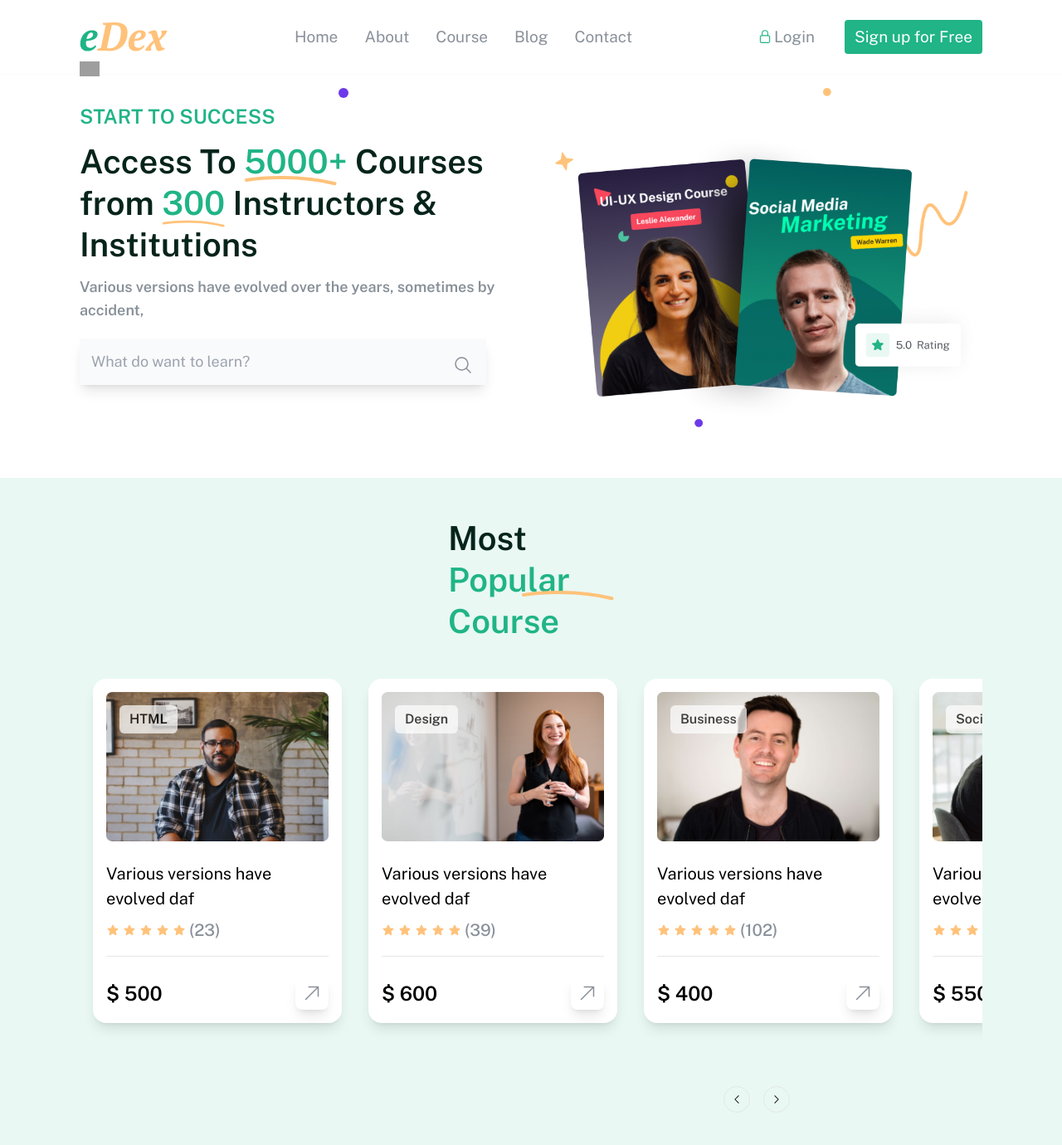
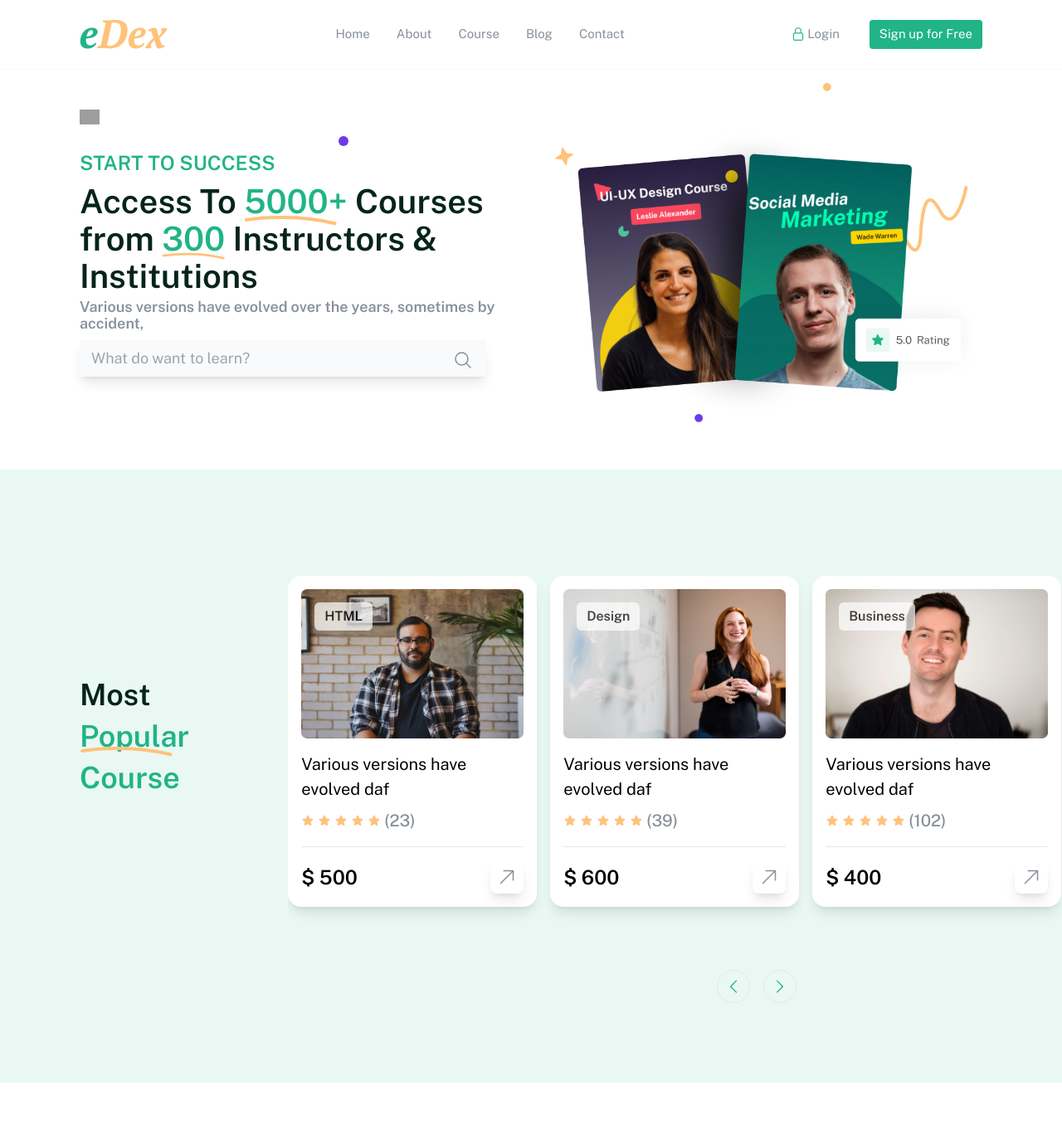
Before and after one commit to Teewaii/edex, a React (Create React App) app: page / in a window 1280 px wide. Shown: the top 1380 px of the page at 83% size. After the commit the page ends 1305 px from the top, so only its background shows below. Built offline with nearby package versions, Linux system fonts and the light colour scheme; grey boxes are pictures that could not be loaded.

Commit message:
Most popupar courses for desktop completion

```diff
--- a/src/components/Coursedata.js
+++ b/src/components/Coursedata.js
@@ -33,6 +33,13 @@ const courses = [
         pix: c4,
         reviewCount: 200
     },
+    {
+        title: "Social Media",
+        desc: "Various versions have evolved daf",
+        price: 550,
+        pix: c4,
+        reviewCount: 200
+    },
 
 
 
--- a/src/components/CoursesCard.js
+++ b/src/components/CoursesCard.js
@@ -12,7 +12,7 @@ function CoursesCard({ title, desc, price, pix, reviewCount }) {
 
         <div className='bg-white rounded-2xl p-3 md:p-4 pb-6 shadow-lg max-w-[300px]'>
 
-            <div className="image flex flex-col mb-6 relative">
+            <div className="image flex flex-col mb-4 relative">
                 <span className='absolute text-md font-extrabold top-4 left-4 bg-white opacity-70 py-[5px] px-[12px] rounded-md'>{title}</span>
                 <img src={pix} alt="instructor_picture" className='h-[180px]' />
             </div>
@@ -23,7 +23,7 @@ function CoursesCard({ title, desc, price, pix, reviewCount }) {
                     <span className='body_L_500 text-grey' >({reviewCount})</span>
                 </span>
             </div>
-            <div className="price flex items-center justify-between mt-6">
+            <div className="price flex items-center justify-between mt-4">
                 <h2 className='header4'>$ {price}</h2>
                 <span className='p-2 rounded-lg bg-white shadow-lg hover:bg-green group'><ArrowUpRightIcon className='w-6 text-grey group-hover:text-white' /></span>
             </div>
--- /dev/null
+++ b/src/components/Dot.js
@@ -0,0 +1,9 @@
+import React from 'react'
+
+function Dot() {
+    return (
+        <div className='w-2 h-2 rounded-full bg-green'></div>
+    )
+}
+
+export default Dot
--- a/src/components/Hero.js
+++ b/src/components/Hero.js
@@ -12,21 +12,20 @@ function Hero() {
             <div className="search-mobile order-first w-full lg:hidden">
                 <Search />
             </div>
-            <div className="info flex flex-col md:pt-10 lg:pt-0 lg:py-16 2xl:py-28 lg:max-w-[50%] ">
+            <div className="info flex flex-col md:pt-10  lg:py-16 2xl:py-28 lg:max-w-[50%] ">
 
-                <h4 className='header4 text-green pt-4 relative lg:text-left md:mb-[12px] '>START TO SUCCESS
+                <h4 className='header4 text-green pt-4 relative lg:text-2xl lg:text-left md:mb-[8px] '>START TO SUCCESS
                     <span className='absolute left-8 top-0 lg:left-0 lg:-top-8 w-6'><img src={star} alt="" /></span>
                     <span className='hidden lg:flex absolute top-0 right-[220px]'><img src={Ellipse} alt="" /></span>
                 </h4>
 
                 <div className="mainText  ">
-                    <p className='body_xl2 mb-4 md:mb-8 text-center md:text-5xl lg:text-4xl  xl:text-[40px]  text-Herogreen 2xl:text-[50px]  lg:text-left  lg:leading-[50px] 2xl:leading-[60px] lg:mb-[12px] '>Access To <span className='text-green relative'>5000+
+                    <p className='body_xl2 mb-4 md:mb-8 text-center md:text-5xl lg:text-3xl  xl:text-[40px]  text-Herogreen 2xl:text-[50px]  lg:text-left  lg:leading-[45px] 2xl:leading-[60px] lg:mb-[5px] '>Access To <span className='text-green relative'>5000+
                         <span className='absolute inset-x-0 -bottom-[6px]'><img src={vec} alt="" /></span>
-                    </span> Courses
-                        from <span className='text-green relative'>300
-                            <span className='absolute inset-x-0 -bottom-[6px]'><img src={vec} alt="" /></span>
+                    </span> Courses from <span className='text-green relative'>300
+                            <span className='absolute inset-x-0 -bottom-[2px]'><img src={vec} alt="" /></span>
                         </span> Instructors & Institutions</p>
-                    <p className='body_L_600 px-4  text-grey lg:text-left lg:mb-[20px] lg:px-0 md:text-2xl lg:text-lg 2xl:text-xl' >Various versions have evolved over the years, sometimes by accident,</p>
+                    <p className='body_L_600 px-4  text-grey lg:text-left lg:mb-[10px] lg:px-0 md:text-2xl lg:text-lg 2xl:text-xl lg:leading-5' >Various versions have evolved over the years, sometimes by accident,</p>
                 </div>
 
                 <div className="search hidden lg:block w-[90%]">
--- a/src/components/Login.js
+++ b/src/components/Login.js
@@ -8,7 +8,7 @@ function Login() {
                 <LockClosedIcon className='stroke-green group-hover:stroke-white' />
                 {/* <Image src={lock} className='fill-white' width={18} height={18} alt='lock_icon' /> */}
             </span>
-            <p className='text-[18px] text-grey group-hover:text-white lg:text-[15px] xl:text-[19px] lg:gap-[1rem]' >Login</p>
+            <p className='text-[18px] text-grey group-hover:text-white lg:text-[15px] 2xl:text-[20px] lg:gap-[1rem]' >Login</p>
         </div>
     )
 }
--- a/src/components/Navbar.js
+++ b/src/components/Navbar.js
@@ -30,7 +30,7 @@ export default function Navbar({ toggle, handleToggle }) {
                             // Mobile Navs
                             <ul className="flex flex-col absolute top-20 w-full inset-x-0 py-4 gap-2 bg-green rounded-md lg:hidden  z-10 "  >
                                 {navs.map((navi, index) => (
-                                    <li key={index} className='text-[18px] text-white border-b-2 border-Darkgreen border-opacity-25 py-[10px] last:border-b-0 hover:bg-yellow hover:text-white'>{navi}</li>
+                                    <li key={index} className='text-[18px] text-white border-b-2 border-Darkgreen border-opacity-25 py-[10px] last:border-b-0 hover:bg-yellow hover:text-white '>{navi}</li>
                                 ))}
 
                                 <div className="absolute top-[325px]  flex  gap-8 justify-center inset-x-0 w-full py-4 rounded-md bg-gray-100  lg:hidden">
@@ -44,7 +44,7 @@ export default function Navbar({ toggle, handleToggle }) {
                             // Desktop Navs
                             <ul className="hidden lg:flex gap-8 px-[24px] ">
                                 {navs.map((navi, index) => (
-                                    <li key={index} className='text-[16px] text-grey hover:text-black cursor-pointer lg:text-[15px] xl:text-[19px] lg:gap-[1rem] hover:border-b-[3px] hover:border-green transition-all duration-200 ease-in-out '>{navi}</li>
+                                    <li key={index} className='text-[16px] text-grey hover:text-black cursor-pointer lg:text-[15px] 2xl:text-[20px] lg:gap-[1rem] hover:border-b-[3px] hover:border-green transition-all duration-200 ease-in-out '>{navi}</li>
                                 ))}
                             </ul>}
 
--- a/src/components/Popular.js
+++ b/src/components/Popular.js
@@ -17,21 +17,22 @@ function Popular() {
     }
 
     return (
-        <section className="popular bg-Popgreen mt-12 py-12  ">
-            <div className="main_container flex flex-col  items-center container  " >
+        <section className="popular bg-Popgreen mt-12 py-12 lg:py-24">
+            <div className="flex flex-col">
+                <div className="main_container flex flex-col items-center lg:flex-row lg:gap-24 lg:justify-between lg:pl-[6rem] 2xl:pl-[17rem]" >
                     <div className='left_info  '>
-                    <h4 className=' text-green header2 mb-8 max-w-[115px] lg:max-w-[200px] leading-9 md:mb-8  md:text-5xl lg:text-4xl xl:text-[40px] lg:text-left lg:leading-[50px] lg:mb-[12px] relative'>
+                        <h4 className=' text-green header2 mb-8 max-w-[115px] lg:max-w-[200px] leading-9 md:mb-8  md:text-5xl lg:text-4xl 2xl:text-5xl lg:text-left lg:leading-[50px] lg:mb-[12px] relative'>
                             <span className='text-Herogreen'> Most</span> Popular
                             Course
-                        <span className='absolute max-w-full right-0 bottom-[30px] lg:bottom-[50px]   '>
+                            <span className='absolute max-w-full left-0 bottom-[28px] lg:bottom-[50px]  2xl:bottom-[40px]    '>
                                 <img src={vec} alt="text_underline" /></span>
                         </h4>
                     </div>
 
-                <div ref={scrol} className="courses  flex flex-row gap-4 px-4 w-[100%] py-8 scroll overflow-scroll md:scrollbar-none snap-x snap-mandatory  md:gap-8 transition-all ease-in-out delay-300  overflow-y-hidden ">
+                    <div ref={scrol} className="courses  flex flex-row gap-4 px-8 lg:px-0 w-[100%] py-8 scroll overflow-scroll  snap-x snap-mandatory  2xl:gap-8 transition-all ease-in-out delay-300  overflow-y-hidden lg:pr-[4rem]">
 
                         {data.map(({ title, desc, price, pix, reviewCount }, index) =>
-                        <div key={index} className="card shrink-0 snap-center max-w-[90%]  ">
+                            <div key={index} className="card shrink-0 snap-center max-w-[85%]   ">
                                 <CoursesCard
                                     title={title}
                                     desc={desc}
@@ -39,14 +40,18 @@ function Popular() {
                                     pix={pix}
                                     reviewCount={reviewCount}
                                 />
+
                             </div>
                         )}
 
                     </div>
-                <div className="caret  mt-11 gap-4 flex justify-end container w-[90%] lg:w-[75%]  ">
-                    <ChevronLeftIcon onClick={scrollLeft} className="w-8 border  rounded-full p-2 cursor-pointer" />
-                    <ChevronRightIcon onClick={scrollRight} className="w-8 border rounded-full p-2  cursor-pointer" />
+
                 </div>
+                <div className="caret  mt-11 gap-4 flex justify-end  w-[90%] lg:w-[75%] lg:relative  ">
+                    <ChevronLeftIcon onClick={scrollLeft} className="w-10 text-green hover:text-white hover:bg-green border  rounded-full p-2 2xl:w-12 cursor-pointer" />
+                    <ChevronRightIcon onClick={scrollRight} className="w-10 text-green hover:text-white hover:bg-green border rounded-full p-2  2xl:w-12 cursor-pointer" />
+                </div>
+
             </div>
         </section>
     )
--- a/src/components/Search.js
+++ b/src/components/Search.js
@@ -5,13 +5,13 @@ function Search() {
     return (
         <section className="search shadow-lg mt-8 lg:mt-0  ">
             <div className="input relative">
-                <input className='text-sm md:text-lg py-[12px] md:py-[22px] w-full px-[14px] bg-gray-50  focus:bg-Hovergreen focus:border-green focus:ring-green focus:outline-none lg:py-[14px]  xl:text-md 2xl:text-xl  '
+                <input className='text-sm md:text-lg py-[12px] md:py-[22px] w-full px-[14px] bg-gray-50  focus:bg-Hovergreen focus:border-green focus:ring-green focus:outline-none lg:py-[8px] 2xl:py-[16px]  xl:text-md 2xl:text-xl  '
                     type="text"
                     name="search"
                     id="search"
                     placeholder='What do want to learn?' />
 
-                <MagnifyingGlassIcon className='w-6 absolute inset-y-3 md:inset-y-6  right-4 text-grey xl:inset-y-5 2xl:inset-y-4 2xl:w-6' />
+                <MagnifyingGlassIcon className='w-6 absolute inset-y-3 md:inset-y-6  right-4 text-grey lg:inset-y-3  2xl:inset-y-4 2xl:w-6' />
             </div>
         </section>
     )
--- a/src/components/Signup.js
+++ b/src/components/Signup.js
@@ -3,7 +3,7 @@ import React from 'react'
 function Signup() {
     return (
         <div className="signup text-white px-[12px] py-[6px] rounded-[4px] bg-green  cursor-pointer hover:bg-Darkgreen ">
-            <p className='text-[18px] group-hover:text-white lg:text-[15px] xl:text-[19px] lg:gap-[1rem]'>Sign up for Free</p>
+            <p className='text-[18px] group-hover:text-white lg:text-[15px] 2xl:text-[20px] lg:gap-[1rem]'>Sign up for Free</p>
         </div>
     )
 }
--- a/src/index.css
+++ b/src/index.css
@@ -85,7 +85,7 @@
 
 .scroll::-webkit-scrollbar {
   width: 10px;
-  height:  5px;
+  height:  4px;
 }
 
 
@@ -93,13 +93,13 @@
 .scroll::-webkit-scrollbar-track {
   border-radius: 10px;
   background:#D2F0E7;
+
 }
 
 /* Handle */
 .scroll::-webkit-scrollbar-thumb {
   background: #20B486;
   border-radius: 10px;
-
 }
 body {
   margin: 0;
```
Lines whose indentation alone changed are shown as unchanged.
